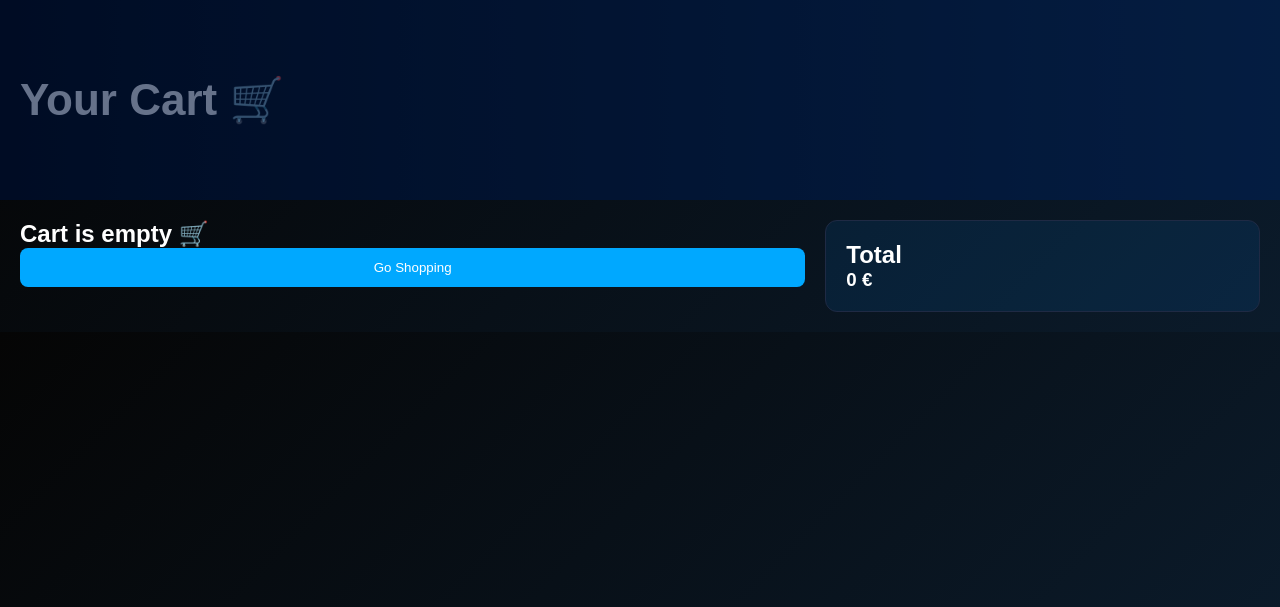
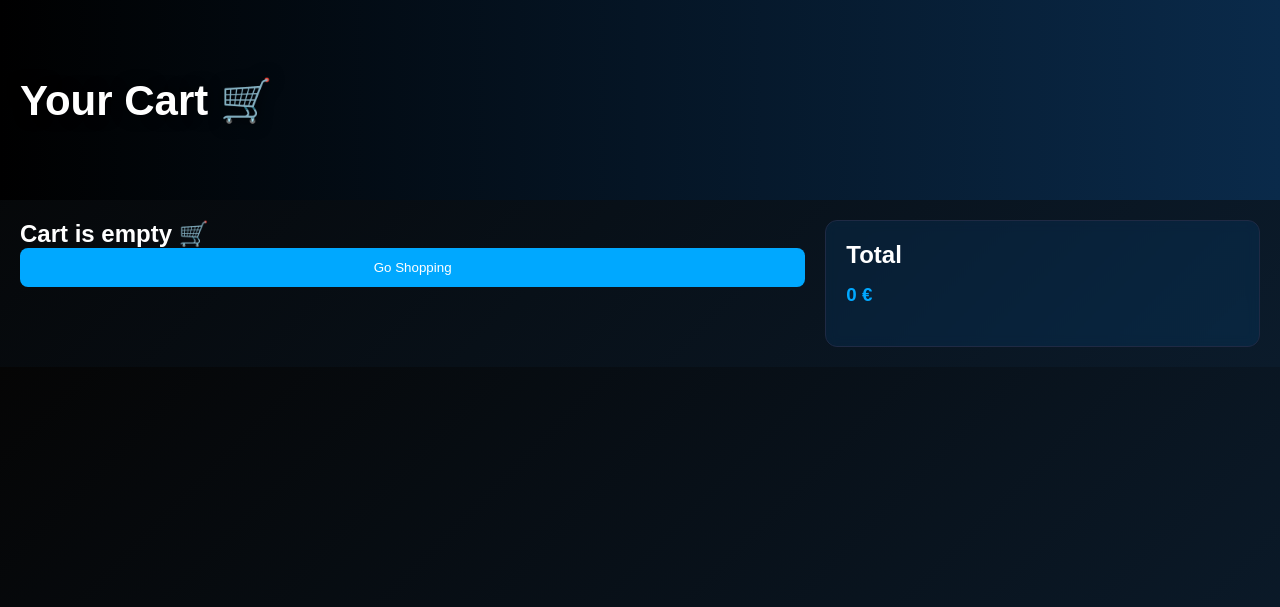
Before and after one commit to eglacaushaj41-ship-it/intershop, a Flask app: page /cart in a window 1280 px wide. Shown: the top 607 px of the page. Run offline with Flask 3, Linux system fonts and the light colour scheme; data comes from the database, SQL or seed files in the repository.

Commit message:
UI improvements + search + filters update

```diff
--- a/static/css/style.css
+++ b/static/css/style.css
@@ -165,6 +165,105 @@ button:hover{
 }
 
 /* =========================
+   CART PAGE ONLY
+========================= */
+
+body.cart-page{
+
+  background:
+  linear-gradient(rgba(0,0,0,0.70), rgba(0,0,0,0.80)),
+  url("/static/images/360_F_355907347_OkXNpqut2U3xMqITVd9IayW0d0FNR9Fg.jpg");
+
+  background-size:cover;
+  background-position:center;
+  background-repeat:no-repeat;
+  background-attachment:fixed;
+
+  min-height:100vh;
+}
+
+/* HERO */
+.hero{
+  background:transparent;
+  height:220px;
+  display:flex;
+  align-items:flex-end;
+  padding:40px;
+}
+
+.hero h1{
+  font-size:42px;
+  color:white;
+  text-shadow:0 0 15px black;
+}
+
+/* CART CONTAINER */
+.container{
+  display:flex;
+  gap:20px;
+  padding:40px 8%;
+  flex-wrap:wrap;
+}
+
+/* ITEMS */
+.items{
+  flex:2;
+}
+
+.card{
+  background:rgba(15,23,42,0.92);
+  border:1px solid #1f2a44;
+  padding:20px;
+  margin-bottom:20px;
+  border-radius:15px;
+  transition:0.3s;
+  backdrop-filter:blur(6px);
+}
+
+.card:hover{
+  transform:translateY(-4px);
+  box-shadow:0 0 20px rgba(0,168,255,0.25);
+}
+
+.card h3{
+  margin-bottom:10px;
+}
+
+.card p{
+  color:#00a8ff;
+  margin-bottom:15px;
+}
+
+/* SUMMARY */
+.summary{
+  flex:1;
+  background:rgba(11,18,36,0.95);
+  border:1px solid #1f2a44;
+  padding:25px;
+  border-radius:15px;
+  height:fit-content;
+  backdrop-filter:blur(6px);
+}
+
+.summary h2{
+  margin-bottom:15px;
+}
+
+.summary h3{
+  color:#00a8ff;
+  margin-bottom:20px;
+}
+
+/* REMOVE BUTTON */
+.remove-btn{
+  background:#ff3b3b;
+}
+
+.remove-btn:hover{
+  background:#d92c2c;
+}
+
+/* =========================
    RESPONSIVE
 ========================= */
 @media(max-width:768px){
@@ -185,79 +284,12 @@ button:hover{
   .filters{
     justify-content:center;
   }
+
+  .container{
+    flex-direction:column;
+  }
+
+  .hero h1{
+    font-size:30px;
+  }
 }
-
-/* =========================
-   CART PAGE (BLACK + BLUE THEME)
-========================= */
-
-body.cart-page{
-  background: linear-gradient(180deg, #02040a, #06122b);
-  color:white;
-}
-
-/* HERO CART */
-.hero{
-  position:relative;
-  height:40vh;
-
-  background:
-  linear-gradient(rgba(0,0,0,0.55), rgba(0,0,0,0.65)),
-  url("../images/360_F_355907347_OkXNpqut2U3xMqITVd9IayW0d0FNR9Fg.jpg");
-
-  background-size:cover;
-  background-position:center;
-  background-repeat:no-repeat;
-}
-
-.hero::after{
-  content:"";
-  position:absolute;
-  inset:0;
-  background: rgba(0, 20, 60, 0.6);
-}
-
-/* CART CONTAINER */
-.container{
-  display:flex;
-  padding:30px 8%;
-  gap:20px;
-}
-
-/* ITEMS */
-.card{
-  background:#0f172a;
-  border:1px solid #1f2a44;
-  padding:15px;
-  margin-bottom:15px;
-  border-radius:12px;
-  transition:0.3s;
-}
-
-.card:hover{
-  transform:scale(1.02);
-  box-shadow:0 0 20px rgba(0,168,255,0.25);
-}
-
-/* SUMMARY BOX */
-.summary{
-  background:#0b1224;
-  border:1px solid #1f2a44;
-  padding:20px;
-  border-radius:12px;
-}
-
-/* BUTTONS */
-button{
-  background:#00a8ff;
-  color:white;
-  border:none;
-  padding:12px;
-  border-radius:8px;
-  cursor:pointer;
-  transition:0.3s;
-}
-
-button:hover{
-  background:#0077cc;
-}
```
